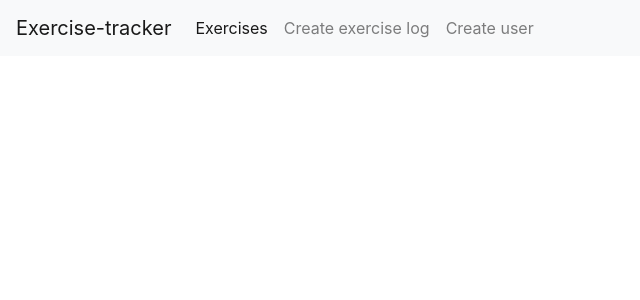
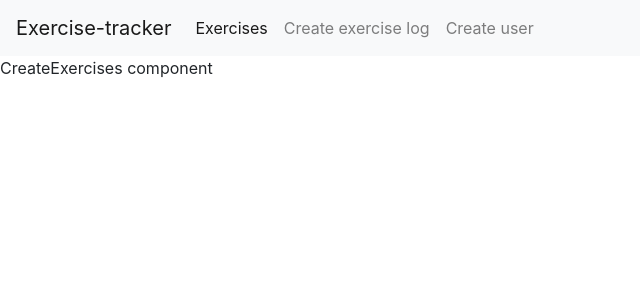
Before and after one commit to ViktorKuzmanov/Learning-MERN-Stack-, a React (Create React App) app: page /create in a window 1280 px wide. Shown: the top 300 px of the page, without its empty margins (0-640 px from the left). Built offline with nearby package versions, Linux system fonts and the light colour scheme.

Commit message:
add CreateExercises component and route to it

```diff
--- a/src/App.js
+++ b/src/App.js
@@ -3,6 +3,7 @@ import { BrowserRouter as Router, Route } from "react-router-dom";
 import Navbar from "./components/Navbar";
 import ExercisesList from "./components/ExercisesList";
 import EditExercises from "./components/EditExercises";
+import CreateExercises from "./components/CreateExercises";
 
 function App() {
   return (
@@ -10,6 +11,7 @@ function App() {
       <Navbar />
       <Route path="/" exact component={ExercisesList} />
       <Route path="/edit/:id" exact component={EditExercises} />
+      <Route path="/create" exact component={CreateExercises} />
     </Router>
   );
 }
--- /dev/null
+++ b/src/components/CreateExercises.jsx
@@ -0,0 +1,7 @@
+import React, { Component } from "react";
+
+export default class CreateExercises extends Component {
+  render() {
+    return <p>CreateExercises component</p>;
+  }
+}
```
